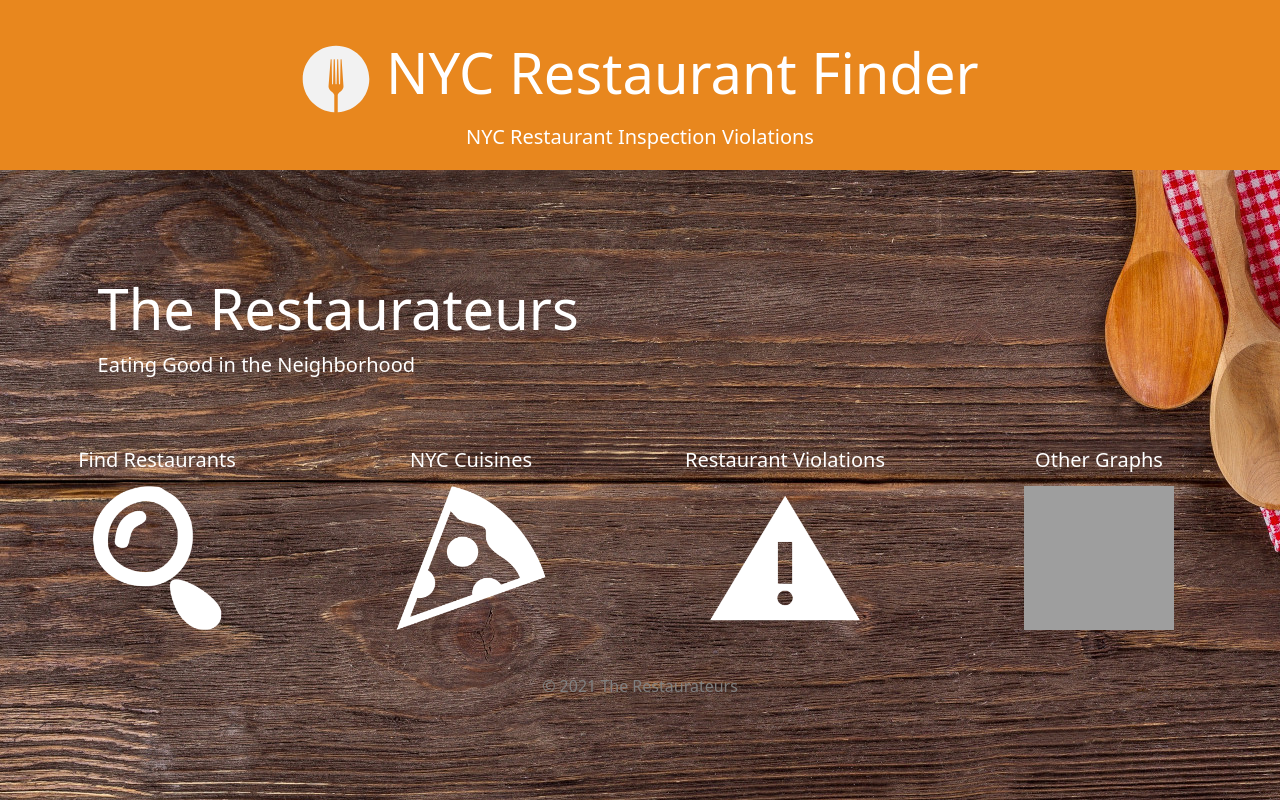
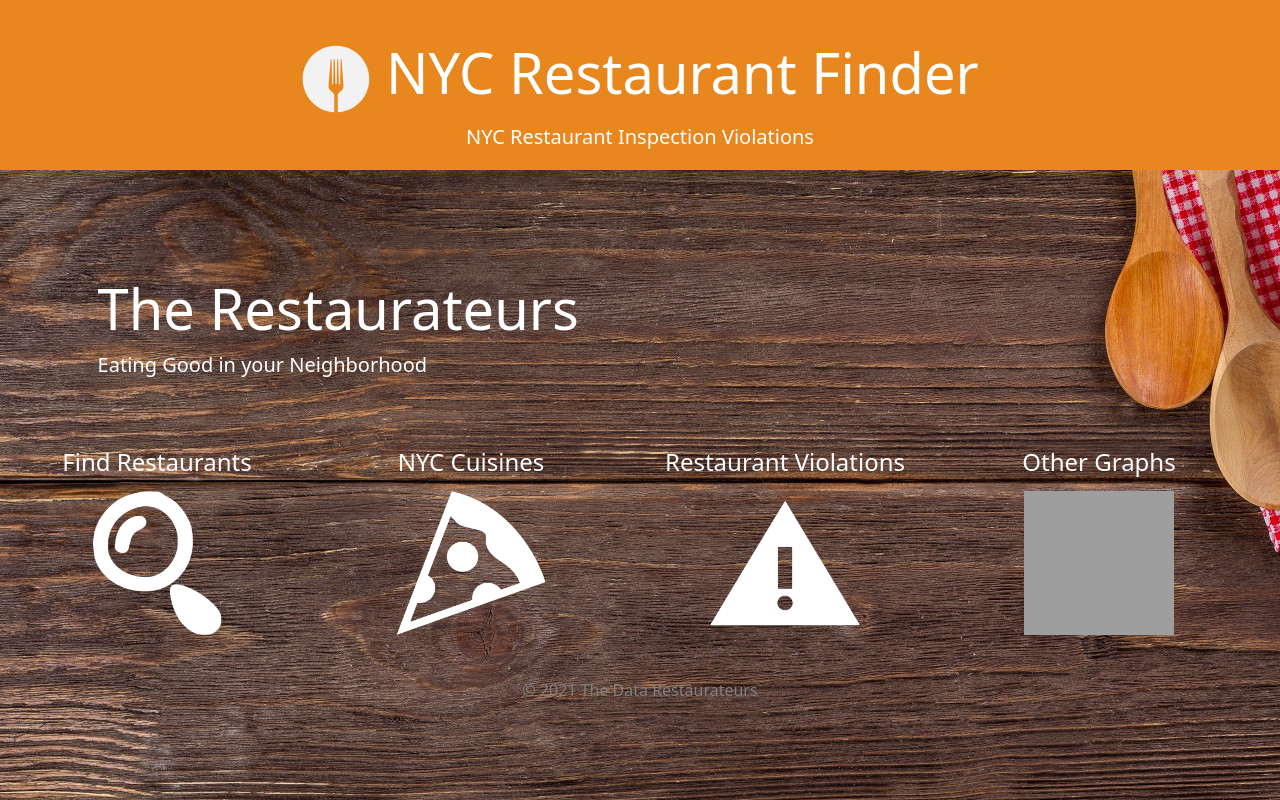
Before and after one commit to meetk5/Team-Project3, a Python web app: template templates/index3.html in a window 1280 px wide. Run offline with Jinja, Linux system fonts and the light colour scheme; the template is opened without the code that fills it, so the values that code supplies are empty; grey boxes are pictures that could not be loaded.

Commit message:
landing icon hover effects, resized text

```diff
--- a/static/css/styles.css
+++ b/static/css/styles.css
@@ -5,9 +5,9 @@
 body {
     /* background-color: #EBF5DF; */
     /* background-color: #BAD4AA; */
-    /* background-color: #EDB458; */
+    background-color: #EDB458;
     /* background-color: #D4D4AA; */
-    background-color: #fcec8e;
+    /* background-color: #fcec8e; */
     /* background-color: whitesmoke; */
 }
 
@@ -32,6 +32,15 @@ h3 {
     text-align: center;
 }
 
+h4.landing {
+    text-align: center;
+    color: white;
+}
+
+h4.landing:hover {
+
+    color: #ffeac7;
+}
 
 h5.landing {
     text-align: center;
@@ -61,12 +70,27 @@ IMG.panel {
     margin-right: auto;
     margin-bottom: 2%;
     padding-top: 2%;
-    /* margin-top: 2% */
+    width: 150px;
+    height: 150px;
+    z-index: 2;
+
+
 }
 
-/* html body {
-    background-color: rgb(187, 114, 55)
-} */
+IMG.panel:hover {
+  transform: scale(1.2);
+
+
+}
+
+
+
+
+
+
+
+
+
 
 
 .row1 {
@@ -79,9 +103,10 @@ IMG.panel {
 body.background {
 
     background-image: url("../../images/landingbackground2.jpg");
-    background-color: brown;
+    background-color: #EDB458;
     max-width: 100%;
     height: auto;
+    z-index: -1;
 
 }
 
@@ -92,7 +117,3 @@ p.copyright {
     margin-top: 3%;
 
 }
-
-/* a.simple {
-    text-decoration: none;
-} */
--- a/templates/index3.html
+++ b/templates/index3.html
@@ -1,5 +1,5 @@
 <!doctype html>
-<html lang="en">
+<html lang="en" >
   <head>
     <!-- Required meta tags -->
     <meta charset="utf-8">
@@ -34,7 +34,7 @@
           <div class="jumbotron jumbotron-fluid" style="color: white; margin-top: 17%; margin-left: 10%; margin-bottom: 11%; text-align: left;">
             <div class="container">
               <h1 class="display-4">The Restaurateurs</h1>
-              <p class="lead" >  Eating Good in the Neighborhood</p>
+              <p class="lead" ><strong>  Eating Good in your Neighborhood</strong></p>
             </div>
           </div>
 
@@ -51,45 +51,48 @@
 
           <div class="col-6 col-sm-6 col-md-3 col-lg-3">
             <a style="text-decoration: none;" href="restaurantfinder.html">
-              <h5 class="landing">Find Restaurants</h5>
+              <h4 class="landing">Find Restaurants</h4>
             </a>
 
             <a href="restaurantfinder.html">
-              <img class="panel" src="../images/findarestaurant3.png" width="150" height="150">
+              <img class="panel" src="../images/findarestaurant3.png">
+
             </a>
           </div>
 
 
           <div class="col-6 col-sm-6 col-md-3 col-lg-3">
             <a style="text-decoration: none;" href="cuisines.html">
-              <h5 class="landing">NYC Cuisines</h5>
+              <h4 class="landing">NYC Cuisines</h4>
             </a>
 
             <a href="cuisines.html">
-              <img class="panel" src="../images/nyccuisines3.png" width="150" height="150">
+              <img class="panel" src="../images/nyccuisines3.png" >
             </a>
           </div>
 
 
           <div class="col-6 col-sm-6 col-md-3 col-lg-3">
             <a style="text-decoration: none;" href="violations.html">
-              <h5 class="landing">Restaurant Violations</h5>
+              <h4 class="landing">Restaurant Violations</h4>
             </a>
 
             <a href="violations.html">
-              <img class="panel" src="../images/violations3.png" width="150" height="150">
+              <img class="panel" src="../images/violations3.png">
             </a>
+
           </div>
 
 
           <div class="col-6 col-sm-6 col-md-3 col-lg-3">
             <a style="text-decoration: none;" href="othergraphs.html">
-              <h5 class="landing">Other Graphs</h5>
+              <h4 class="landing">Other Graphs</h4>
             </a>
 
             <a href="othergraphs.html">
-              <img class="panel" src="../images/graphs3.png" width="150" height="150">
+              <img class="panel" src="../images/graphs3.png" >
             </a>
+
           </div>
 
 
@@ -100,7 +103,7 @@
 
 
     <!-- Copyright Information -->
-    <a style="text-decoration: none;" href="https://github.com/meetk5/Team-Project3"><p class="copyright">© 2021 The Restaurateurs</p></a>
+    <a style="text-decoration: none;" href="https://github.com/meetk5/Team-Project3"><p class="copyright">© 2021 The Data Restaurateurs</p></a>
 
 
     <!-- JavaScript: Bootstrap Bundle with Popper -->
```
